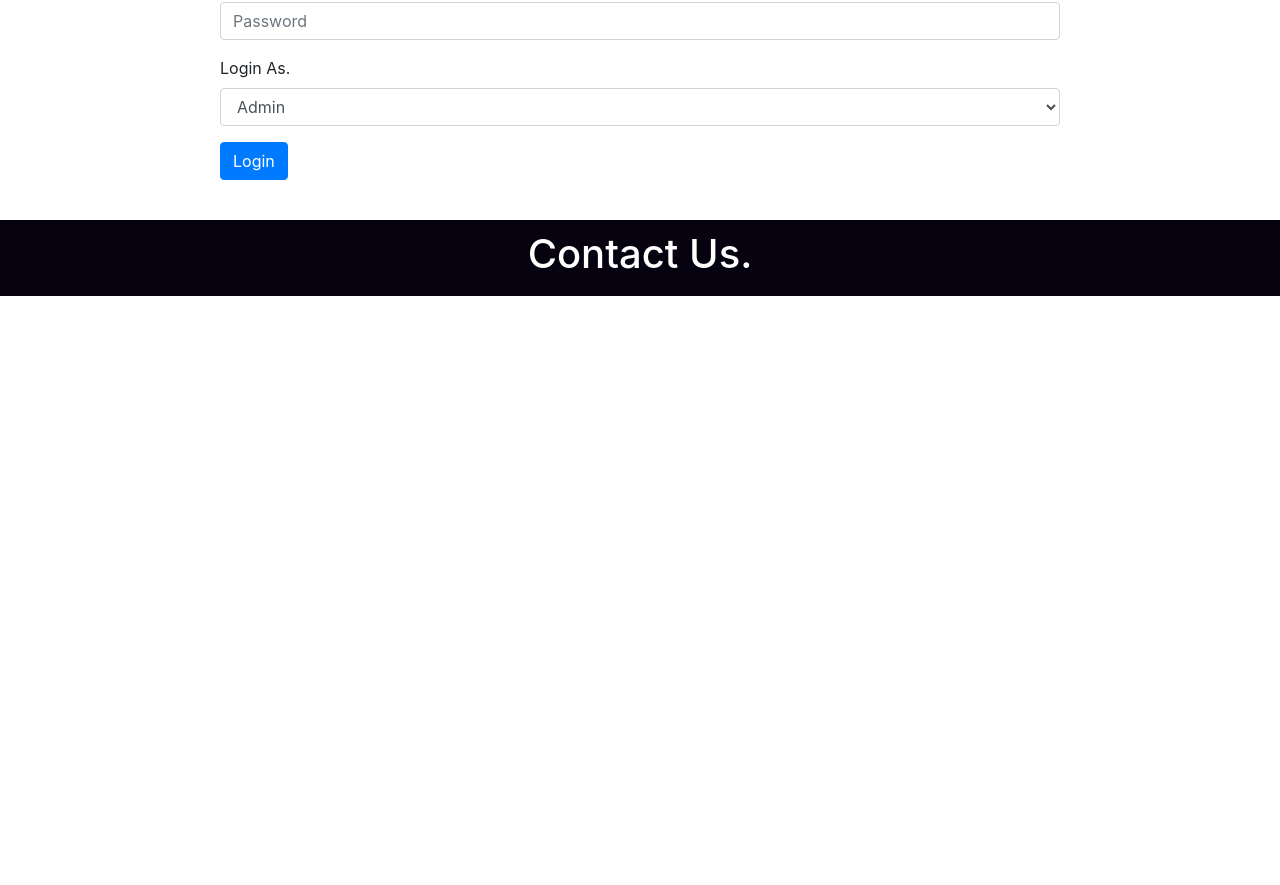
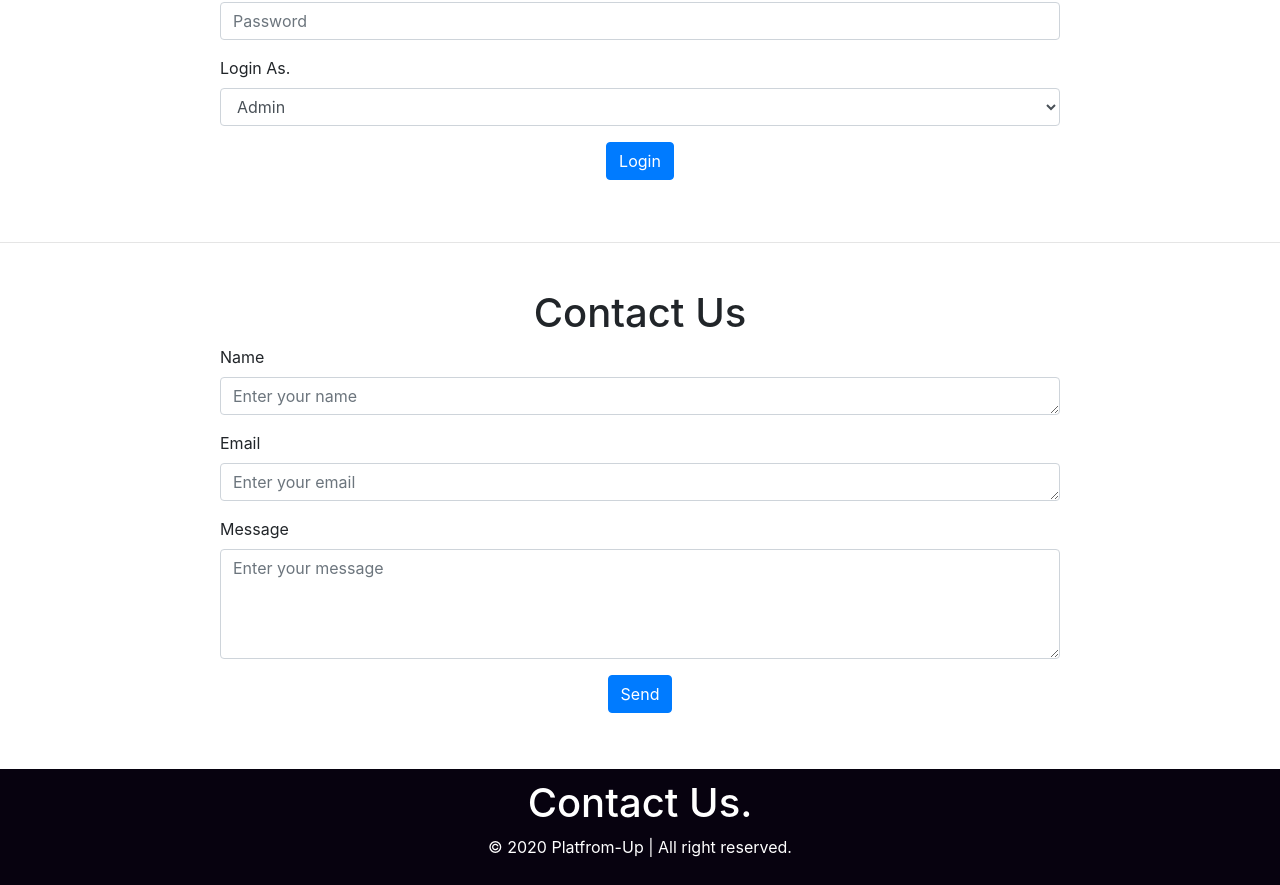
Before and after one commit to ritikgupta28/On-Platform, a React (Create React App) app: page / in a window 1280 px wide. Shown: the part 326-1211 px from the top of the page. Before the commit the page ends 800 px from the top, so only its background shows below. Built offline with nearby package versions, Linux system fonts and the light colour scheme.

Commit message:
adding contact us form

```diff
--- /dev/null
+++ b/src/components/welcome_page/Contact.js
@@ -0,0 +1,79 @@
+import React from 'react'
+import { Container, Form, Button } from 'react-bootstrap'
+
+export default class Contact extends React.Component {
+	state = {
+		name: '',
+		email: '',
+		message: ''
+	}
+	onNameChange = (e) => {
+		this.setState({
+			name: e.target.value
+		})
+	}
+	onEmailChange = (e) => {
+		this.setState({
+			email: e.target.value
+		})
+	}
+	onMessageChange = (e) => {
+		this.setState({
+			message: e.target.value
+		})
+	}
+	onSend = () => {
+		console.log(this.state.message)
+	}
+	render() {
+		return (
+			<Container style={{ padding: '30px 150px' }}>
+			 <h1 style={{ textAlign: 'center' }}>Contact Us</h1>
+			 <Form>
+					 <Form.Group controlId="formBasicName">
+           <Form.Label>Name</Form.Label>
+           <Form.Control
+            type='text'
+            placeholder="Enter your name"
+            as="textarea"
+            rows="1"
+            value={this.state.name}
+					  onChange={this.onNameChange}
+            />
+           </Form.Group>
+           <Form.Group controlId="formGridEmail">
+           <Form.Label>Email</Form.Label>
+           <Form.Control
+            type="email"
+            placeholder="Enter your email"
+            as="textarea"
+            rows="1"
+            value={this.state.email}
+						onChange={this.onEmailChange}
+            />
+           </Form.Group>
+           <Form.Group controlId="exampleForm.ControlTextarea1">
+           <Form.Label>Message</Form.Label>
+           <Form.Control
+            type='text'
+            placeholder="Enter your message"
+            as="textarea"
+            rows="4"
+            value={this.state.message}
+						onChange={this.onMessageChange}
+            />
+           </Form.Group>
+           <Form.Group style={{ textAlign: 'center' }}>
+           <Button
+            variant="primary"
+            type="submit"
+            onClick={this.onSend}
+            >
+            Send
+           </Button>
+           </Form.Group>
+           </Form>
+			</Container>
+		)
+	}
+}
--- a/src/components/welcome_page/Footer.js
+++ b/src/components/welcome_page/Footer.js
@@ -6,6 +6,7 @@ class Footer extends React.Component {
         return(
             <Container fluid className='h' style={{ textAlign: 'center', marginTop: '10px', padding: '10px' }}>
                 <h1>Contact Us.</h1>
+                <p>© 2020 Platfrom-Up | All right reserved.</p>
             </Container>
         );
     }
--- a/src/components/welcome_page/Header.js
+++ b/src/components/welcome_page/Header.js
@@ -2,16 +2,19 @@ import React from 'react';
 import { Container, Row, Col, Button, Nav } from 'react-bootstrap';
 
 class Header extends React.Component {
+  state = {
+    route: 'Register'
+  }
   onRChange = (e) => {
-    this.props.onRouteChange(e.target.value)
+    if(this.state.route === 'Login') {
+      this.setState({ route: 'Register' })
+      this.props.onRouteChange('login')
+    } else {
+      this.setState({ route: 'Login' })
+      this.props.onRouteChange('register')
+    }
   }
   render() {
-    let route;
-      if(this.props.route === 'login') {
-        route = 'Register'
-      } else {
-      route = 'Login'
-      }
     return (
       <Container fluid className='h'>
        <Row>
@@ -26,7 +29,7 @@ class Header extends React.Component {
           <Nav.Link href="/developers">Developers</Nav.Link>
          </Nav.Item>
          <Nav.Item>
-          <Button value='register' onClick={this.onRChange}>{route}</Button>
+          <Button onClick={this.onRChange}>{this.state.route}</Button>
          </Nav.Item>
          </Nav>
         </Row>
--- a/src/components/welcome_page/Login.js
+++ b/src/components/welcome_page/Login.js
@@ -33,7 +33,7 @@ export default class Login extends React.Component {
   render() {
     return (
       <Container style={{ padding: '30px 150px' }}>
-          <h1>Login</h1>
+          <h1 style={{ textAlign: 'center' }}>Login</h1>
           <hr />
           <Form>
            <Form.Group controlId="formBasicEmail">
@@ -64,6 +64,7 @@ export default class Login extends React.Component {
              <option value="user">User</option>
             </Form.Control>
            </Form.Group>
+           <Form.Group style={{ textAlign: 'center' }}>
            {
             this.state.userAdmin === 'admin'
             ?
@@ -83,6 +84,7 @@ export default class Login extends React.Component {
             Login
            </Button>
           }
+          </Form.Group>
           </Form>
       </Container>
     )
--- a/src/components/welcome_page/Register.js
+++ b/src/components/welcome_page/Register.js
@@ -44,10 +44,10 @@ export default class Register extends React.Component {
   render() {
     return (
       <Container style={{ padding: '30px 150px' }}>
-          <h1>Register</h1>
+          <h1 style={{ textAlign: 'center' }}>Register</h1>
           <hr />
           <Form>
-           <Form.Group controlId="formNamePassword">
+           <Form.Group controlId="formBasicName">
             <Form.Label>Name</Form.Label>
             <Form.Control
              type="text"
@@ -84,6 +84,7 @@ export default class Register extends React.Component {
              <option value="user">User</option>
             </Form.Control>
            </Form.Group>
+           <Form.Group style={{ textAlign: 'center' }}>
            {
             this.state.userAdmin === 'admin'
             ?
@@ -103,6 +104,7 @@ export default class Register extends React.Component {
             Register
            </Button>
           }
+          </Form.Group>
           </Form>
       </Container>
     )
--- a/src/components/welcome_page/Welcome.js
+++ b/src/components/welcome_page/Welcome.js
@@ -1,5 +1,5 @@
 import React from 'react';
-
+import Contact from './Contact'
 import './Welcome.css';
 import Header from './Header';
 import Footer from './Footer'
@@ -38,6 +38,8 @@ export default class Welcome extends React.Component {
              onAdminsignup={this.props.onAdminsignup}
             />
             }
+            <hr />
+            <Contact />
             <Footer />
             </div>
    		)
```
